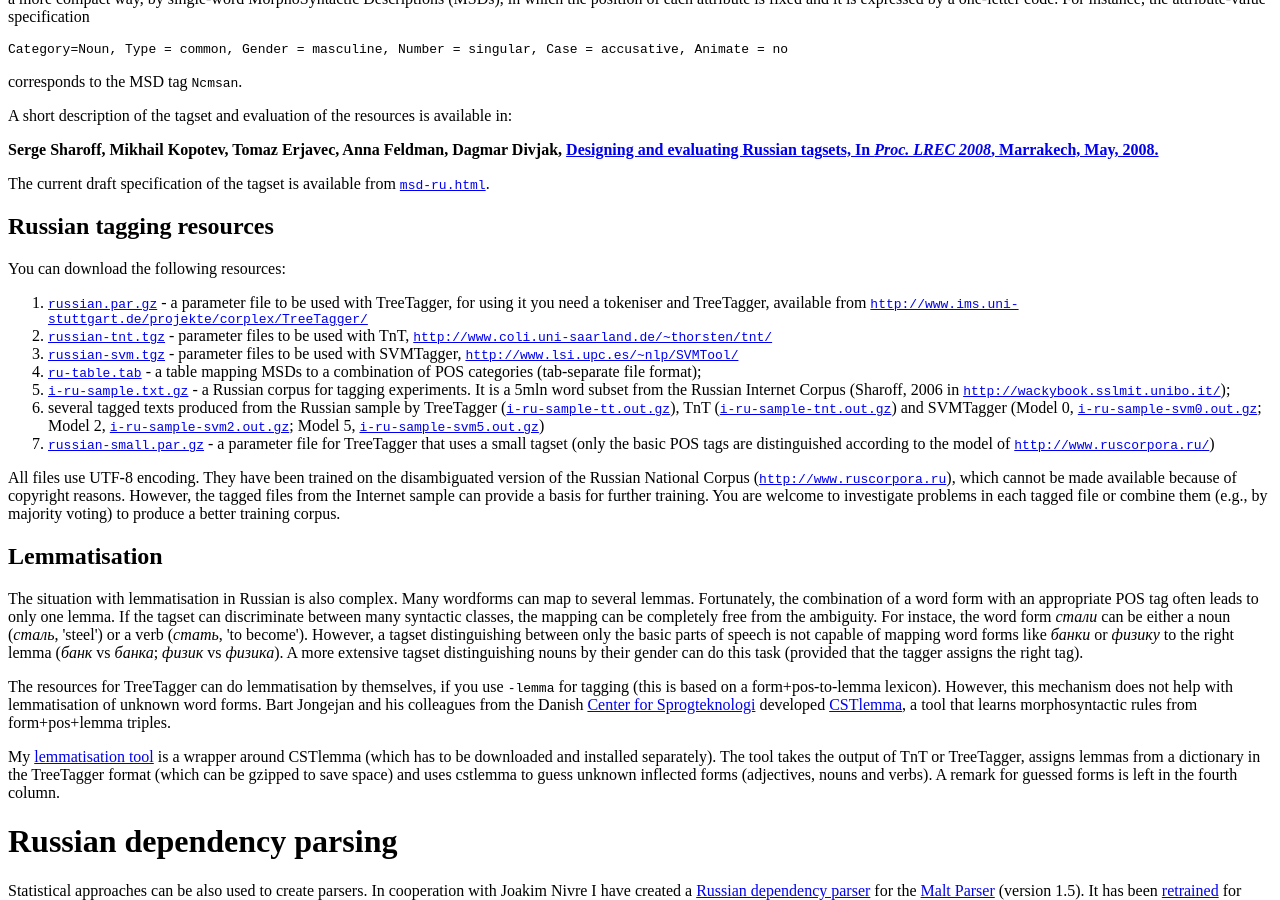
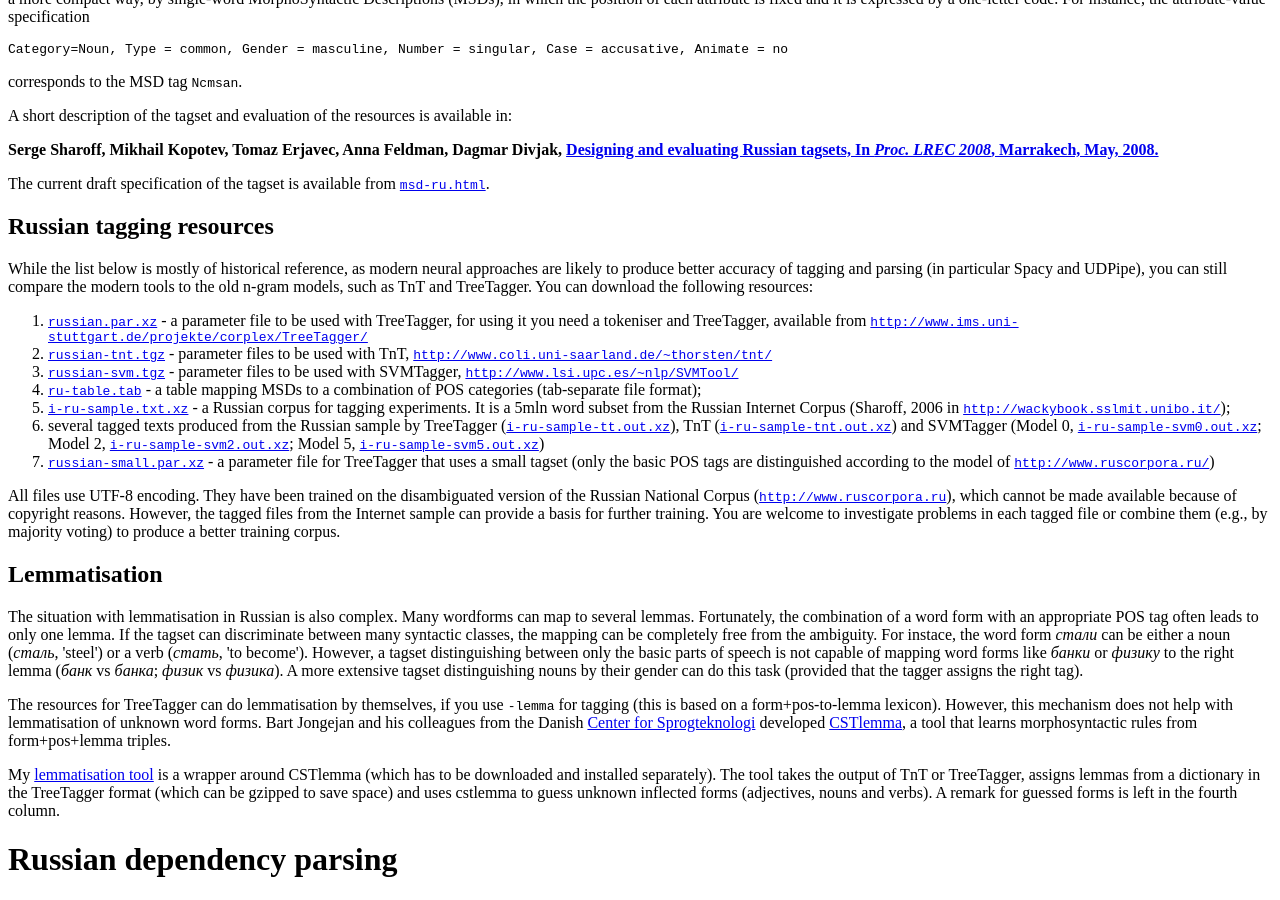
Before and after one commit to ssharoff/ssharoff.github.io, a Jekyll site: the page tools/index-ru.html, which Jekyll copies as it is, in a window 1280 px wide and 900 px high, scrolled down 455 px. Built offline with Jekyll 4.4.1, drawn with Linux system fonts in a browser that asks for light colours.

Commit message:
updated links

```diff
--- a/tools/index-ru.html
+++ b/tools/index-ru.html
@@ -73,11 +73,13 @@ The current draft specification of the tagset is available from <TT><A NAME="tex
 
 <h2>Russian tagging resources</h2>
 <P>
-You can download the following resources:
+While the list below is mostly of historical reference, as modern neural approaches are likely to produce better accuracy of tagging and parsing (in particular Spacy and UDPipe), you can still compare the modern tools to the old n-gram models, such as TnT and TreeTagger.
+
+  You can download the following resources:
 
 <OL>
 <LI><TT><A NAME="tex2html6"
-  HREF="russian.par.gz">russian.par.gz</A></TT> - a parameter file to be used with TreeTagger, for using it you need a tokeniser and TreeTagger, available from <TT><A NAME="tex2html7"
+  HREF="russian.par.xz">russian.par.xz</A></TT> - a parameter file to be used with TreeTagger, for using it you need a tokeniser and TreeTagger, available from <TT><A NAME="tex2html7"
   HREF="http://www.ims.uni-stuttgart.de/projekte/corplex/TreeTagger/">http://www.ims.uni-stuttgart.de/projekte/corplex/TreeTagger/</A></TT>
 </LI>
 <LI><TT><A NAME="tex2html8"
@@ -92,18 +94,18 @@ You can download the following resources:
   HREF="ru-table.tab">ru-table.tab</A></TT> - a table mapping MSDs to a combination of POS categories (tab-separate file format);
 </LI>
 <LI><TT><A NAME="tex2html13"
-  HREF="i-ru-sample.txt.gz">i-ru-sample.txt.gz</A></TT> - a Russian corpus for tagging experiments.  It is a 5mln word subset from the Russian Internet Corpus (Sharoff, 2006 in <TT><A NAME="tex2html14"
+  HREF="i-ru-sample.txt.xz">i-ru-sample.txt.xz</A></TT> - a Russian corpus for tagging experiments.  It is a 5mln word subset from the Russian Internet Corpus (Sharoff, 2006 in <TT><A NAME="tex2html14"
   HREF="http://wackybook.sslmit.unibo.it/">http://wackybook.sslmit.unibo.it/</A></TT>);
 </LI>
 <LI>several tagged texts produced from the Russian sample by TreeTagger (<TT><A NAME="tex2html15"
-  HREF="i-ru-sample-tt.out.gz">i-ru-sample-tt.out.gz</A></TT>), TnT (<TT><A NAME="tex2html16"
-  HREF="i-ru-sample-tnt.out.gz">i-ru-sample-tnt.out.gz</A></TT>) and SVMTagger (Model 0, <TT><A NAME="tex2html17"
-  HREF="i-ru-sample-svm0.out.gz">i-ru-sample-svm0.out.gz</A></TT>; Model 2, <TT><A NAME="tex2html18"
-  HREF="i-ru-sample-svm2.out.gz">i-ru-sample-svm2.out.gz</A></TT>; Model 5, <TT><A NAME="tex2html19"
-  HREF="i-ru-sample-svm5.out.gz">i-ru-sample-svm5.out.gz</A></TT>)
+  HREF="i-ru-sample-tt.out.xz">i-ru-sample-tt.out.xz</A></TT>), TnT (<TT><A NAME="tex2html16"
+  HREF="i-ru-sample-tnt.out.xz">i-ru-sample-tnt.out.xz</A></TT>) and SVMTagger (Model 0, <TT><A NAME="tex2html17"
+  HREF="i-ru-sample-svm0.out.xz">i-ru-sample-svm0.out.xz</A></TT>; Model 2, <TT><A NAME="tex2html18"
+  HREF="i-ru-sample-svm2.out.xz">i-ru-sample-svm2.out.xz</A></TT>; Model 5, <TT><A NAME="tex2html19"
+  HREF="i-ru-sample-svm5.out.xz">i-ru-sample-svm5.out.xz</A></TT>)
 </LI>
 <LI><TT><A NAME="tex2html20"
-  HREF="russian-small.par.gz">russian-small.par.gz</A></TT> - a parameter file for TreeTagger that uses a small tagset (only the basic POS tags are distinguished according to the model of <TT><A NAME="tex2html21"
+  HREF="russian-small.par.xz">russian-small.par.xz</A></TT> - a parameter file for TreeTagger that uses a small tagset (only the basic POS tags are distinguished according to the model of <TT><A NAME="tex2html21"
   HREF="http://www.ruscorpora.ru/">http://www.ruscorpora.ru/</A></TT>)
 </LI>
 </OL>
@@ -117,7 +119,7 @@ The situation with lemmatisation in Russian is also complex.  Many wordforms can
 <P>
 The resources for TreeTagger can do lemmatisation by themselves, if you use <TT>-lemma</TT> for tagging (this is based on a form+pos-to-lemma lexicon).  However, this mechanism does not help with lemmatisation of unknown word forms.  Bart Jongejan and his colleagues from the Danish <a href="http://cst.ku.dk/">Center for Sprogteknologi</a> developed <a href="http://cst.dk/download/cstlemma/current/doc/cstlemma.pdf">CSTlemma</a>, a tool that learns morphosyntactic rules from form+pos+lemma triples.
 <P>
-My <a href="lemma-ru.tgz">lemmatisation tool</a> is a wrapper around CSTlemma (which has to be downloaded and installed separately).  The tool takes the output of TnT or TreeTagger, assigns lemmas from a dictionary in the TreeTagger format (which can be gzipped to save space) and uses cstlemma to guess unknown inflected forms (adjectives, nouns and verbs).  A remark for guessed forms is left in the fourth column.
+My <a href="lemma-ru.tar.xz">lemmatisation tool</a> is a wrapper around CSTlemma (which has to be downloaded and installed separately).  The tool takes the output of TnT or TreeTagger, assigns lemmas from a dictionary in the TreeTagger format (which can be gzipped to save space) and uses cstlemma to guess unknown inflected forms (adjectives, nouns and verbs).  A remark for guessed forms is left in the fourth column.
 
 <h1>Russian dependency parsing</h1>
 Statistical approaches can be also used to create parsers.  In cooperation with Joakim Nivre I have created a
```
Also changed, not shown: 2 other files.
